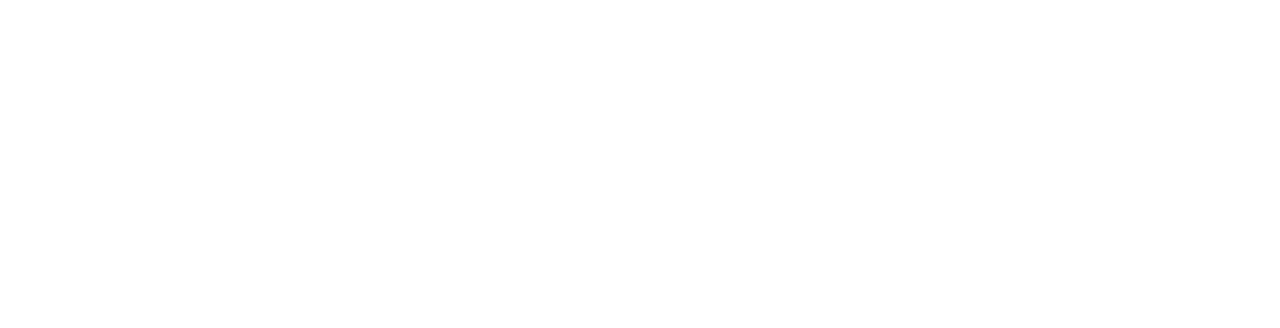
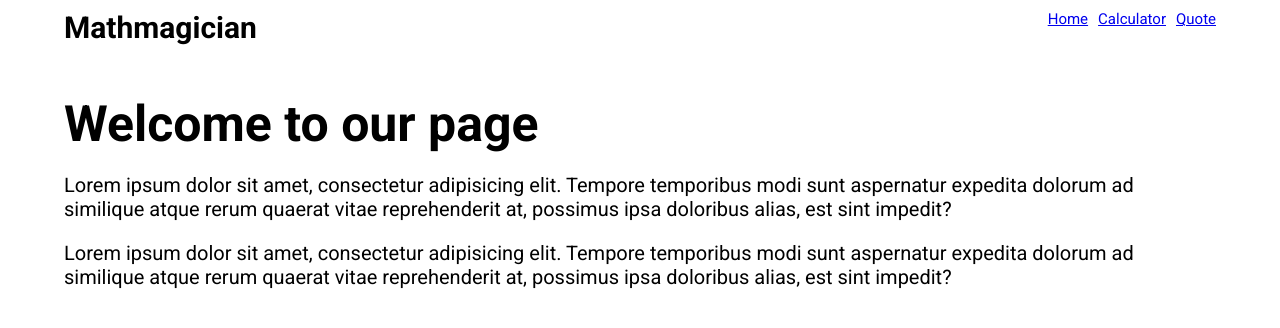
Before and after one commit to nottherealalanturing/mathmagician, a React (Create React App) app: page / in a window 1280 px wide. Before the commit this address had no page. Shown: the top 328 px of the page. Built offline with nearby package versions, Linux system fonts and the light colour scheme.

Commit message:
refactor: change link to home page

```diff
--- a/src/App.js
+++ b/src/App.js
@@ -12,7 +12,7 @@
     return (
       <BrowserRouter>
         <Routes>
-          <Route path="/home" element={<Home />} />
+          <Route path="/" element={<Home />} />
           <Route path="/calculator" element={<Calculator />} />
           <Route path="/quote" element={<Quote />} />
         </Routes>
--- a/src/component/Navbar.js
+++ b/src/component/Navbar.js
@@ -6,7 +6,7 @@
   <div className="navbar">
     <h1 className="pagetitle">Mathmagician</h1>
     <nav className="navlinks">
-      <Link to="/home">Home</Link>
+      <Link to="/">Home</Link>
       <Link to="/calculator">Calculator</Link>
       <Link to="/quote">Quote</Link>
     </nav>
```
